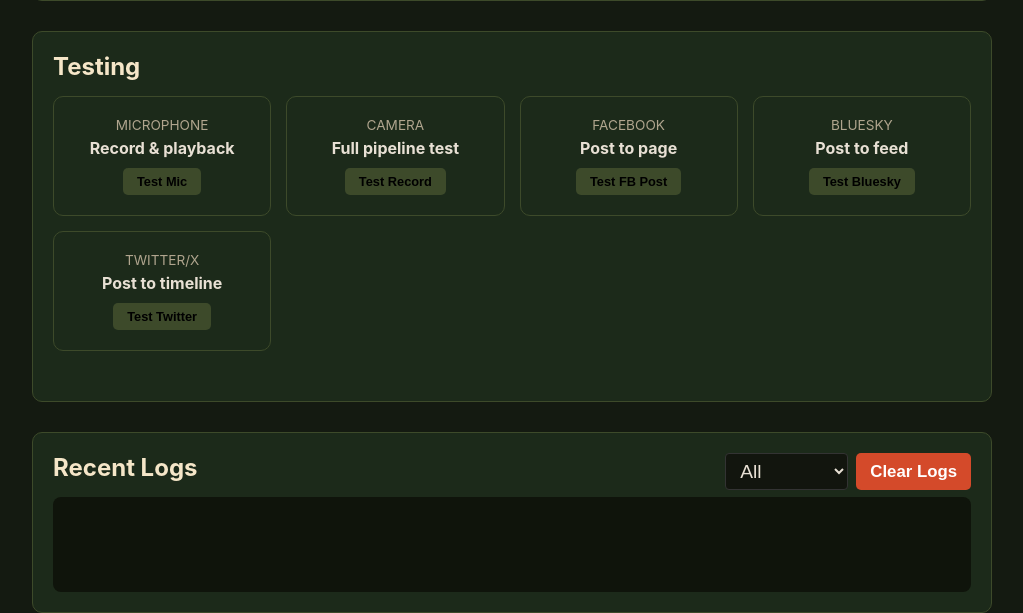
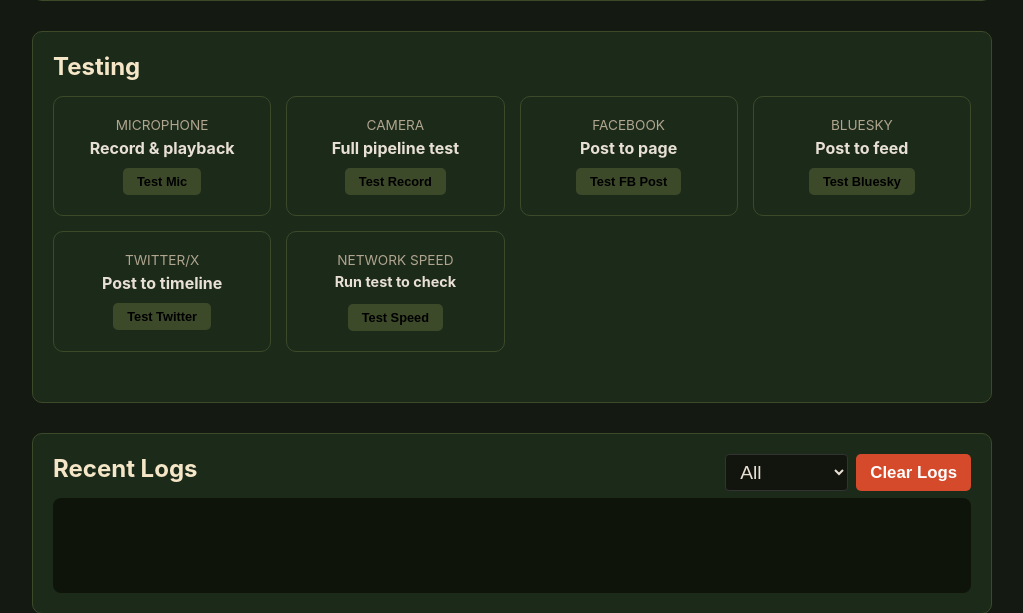
Before and after one commit to LeeOtts/LocalHummingBirdCam, a Flask app: template web/templates/dashboard.html in a window 1280 px wide. Shown: the part 2374-2987 px from the top of the page, without its empty margins (128-1151 px from the left). Run offline with Flask 3, Linux system fonts and the light colour scheme; the template is opened without the code that fills it, so the values that code supplies are empty.

Commit message:
Add network speed test to dashboard and bump Bluesky timeout to 300s
Speed test card in the Testing panel measures download, upload, and ping
using Cloudflare endpoints — no extra dependencies. Shows color-coded
results and estimates upload time for a 30s 1080p clip. Also increased
Bluesky blob upload timeout from 120s to 300s to handle slow connections.

Co-Authored-By: Claude Opus 4.6 <noreply@anthropic.com>

```diff
--- a/social/bluesky_poster.py
+++ b/social/bluesky_poster.py
@@ -26,8 +26,9 @@ class BlueskyPoster(SocialPoster):
         try:
             from atproto import Client, Request
             from httpx import Timeout
-            # 120s timeout — default 5s is too short for video uploads on Pi
-            request = Request(timeout=Timeout(timeout=120.0))
+            # 300s timeout — default 5s is too short for video uploads on Pi
+            # A 30s 1080p clip can be ~25 MB; at 2 Mbps upload that's ~100s
+            request = Request(timeout=Timeout(timeout=300.0))
             self._client = Client(request=request)
             self._client.login(config.BLUESKY_HANDLE, config.BLUESKY_APP_PASSWORD)
             logger.info("Logged into Bluesky as %s", config.BLUESKY_HANDLE)
--- a/web/dashboard.py
+++ b/web/dashboard.py
@@ -670,6 +670,71 @@ def test_bluesky_post():
         return {"ok": False, "error": "Post failed — check logs for Bluesky response"}, 500
 
 
+@app.route("/api/network/speedtest", methods=["POST"])
+def network_speed_test():
+    """Run a lightweight download/upload speed test."""
+    import subprocess
+    import time
+
+    results = {"download_mbps": None, "upload_mbps": None, "ping_ms": None, "error": None}
+
+    # --- Ping test ---
+    try:
+        ping = subprocess.run(
+            ["ping", "-c", "3", "-W", "5", "8.8.8.8"],
+            capture_output=True, text=True, timeout=20,
+        )
+        if ping.returncode == 0:
+            for line in ping.stdout.splitlines():
+                if "avg" in line:
+                    # "rtt min/avg/max/mdev = 12.3/15.6/18.9/2.1 ms"
+                    parts = line.split("=")[1].strip().split("/")
+                    results["ping_ms"] = round(float(parts[1]), 1)
+                    break
+    except Exception:
+        pass
+
+    # --- Download test (fetch a ~10 MB file from a CDN) ---
+    test_urls = [
+        "https://speed.cloudflare.com/__down?bytes=10000000",
+        "http://speedtest.tele2.net/10MB.zip",
+    ]
+    for url in test_urls:
+        try:
+            import requests as req
+            start = time.time()
+            resp = req.get(url, timeout=30, stream=True)
+            total = 0
+            for chunk in resp.iter_content(chunk_size=65536):
+                total += len(chunk)
+            elapsed = time.time() - start
+            if elapsed > 0 and total > 0:
+                results["download_mbps"] = round((total * 8) / (elapsed * 1_000_000), 2)
+                break
+        except Exception:
+            continue
+
+    # --- Upload test (POST ~2 MB of data to Cloudflare) ---
+    try:
+        import requests as req
+        payload = b"\x00" * 2_000_000  # 2 MB
+        start = time.time()
+        req.post("https://speed.cloudflare.com/__up", data=payload, timeout=60)
+        elapsed = time.time() - start
+        if elapsed > 0:
+            results["upload_mbps"] = round((len(payload) * 8) / (elapsed * 1_000_000), 2)
+    except Exception:
+        pass
+
+    if results["download_mbps"] is None and results["upload_mbps"] is None:
+        results["error"] = "Speed test failed — check internet connection"
+        return results, 500
+
+    logger.info("Speed test: ↓ %s Mbps  ↑ %s Mbps  ping %s ms",
+                results["download_mbps"], results["upload_mbps"], results["ping_ms"])
+    return results
+
+
 @app.route("/api/twitter/test", methods=["POST"])
 def test_twitter_post():
     """Send a quick test text post to Twitter/X to verify credentials."""
--- a/web/templates/dashboard.html
+++ b/web/templates/dashboard.html
@@ -589,6 +589,12 @@
                     <div class="value" style="font-size:1em;">Post to timeline</div>
                     <button class="btn" style="margin-top:10px; font-size:0.8em; background:#3d4a2a;" id="testTwBtn" onclick="testTwitterPost()">Test Twitter</button>
                 </div>
+                <div class="status-card">
+                    <div class="label">Network Speed</div>
+                    <div class="value" style="font-size:0.9em;" id="speedResult">Run test to check</div>
+                    <div style="font-size: 0.75em; color: #b0a58e; margin-top: 4px;" id="speedDetails"></div>
+                    <button class="btn" style="margin-top:10px; font-size:0.8em; background:#3d4a2a;" id="testSpeedBtn" onclick="testSpeed()">Test Speed</button>
+                </div>
             </div>
         </div>
 
@@ -948,6 +954,50 @@
                 });
         }
 
+        function testSpeed() {
+            const btn = document.getElementById('testSpeedBtn');
+            const result = document.getElementById('speedResult');
+            const details = document.getElementById('speedDetails');
+            btn.textContent = 'Testing...';
+            btn.disabled = true;
+            result.textContent = 'Running speed test...';
+            result.className = 'value';
+            details.textContent = 'This may take 30-60 seconds';
+            fetch('/api/network/speedtest', { method: 'POST' })
+                .then(r => r.json())
+                .then(data => {
+                    if (data.error) {
+                        result.textContent = data.error;
+                        result.className = 'value red';
+                        details.textContent = '';
+                    } else {
+                        const dl = data.download_mbps != null ? data.download_mbps + ' Mbps' : 'N/A';
+                        const ul = data.upload_mbps != null ? data.upload_mbps + ' Mbps' : 'N/A';
+                        const ping = data.ping_ms != null ? data.ping_ms + ' ms' : 'N/A';
+                        result.innerHTML = '↓ ' + dl + ' &nbsp; ↑ ' + ul;
+                        // Color based on upload speed (most relevant for video posting)
+                        const upMbps = data.upload_mbps || 0;
+                        result.className = 'value ' + (upMbps < 2 ? 'red' : upMbps < 5 ? 'yellow' : 'green');
+                        details.textContent = 'Ping: ' + ping;
+
+                        // Estimate upload time for a 30s 1080p clip (~15-30 MB)
+                        if (data.upload_mbps && data.upload_mbps > 0) {
+                            const estSec = Math.round((25 * 8) / data.upload_mbps);
+                            details.textContent += ' · ~' + estSec + 's to upload 25 MB clip';
+                        }
+                    }
+                    btn.textContent = 'Test Speed';
+                    btn.disabled = false;
+                })
+                .catch(() => {
+                    result.textContent = 'Speed test failed';
+                    result.className = 'value red';
+                    details.textContent = '';
+                    btn.textContent = 'Test Speed';
+                    btn.disabled = false;
+                });
+        }
+
         function markHummingbird() {
             fetch('/api/training/mark', {
                 method: 'POST',
```
